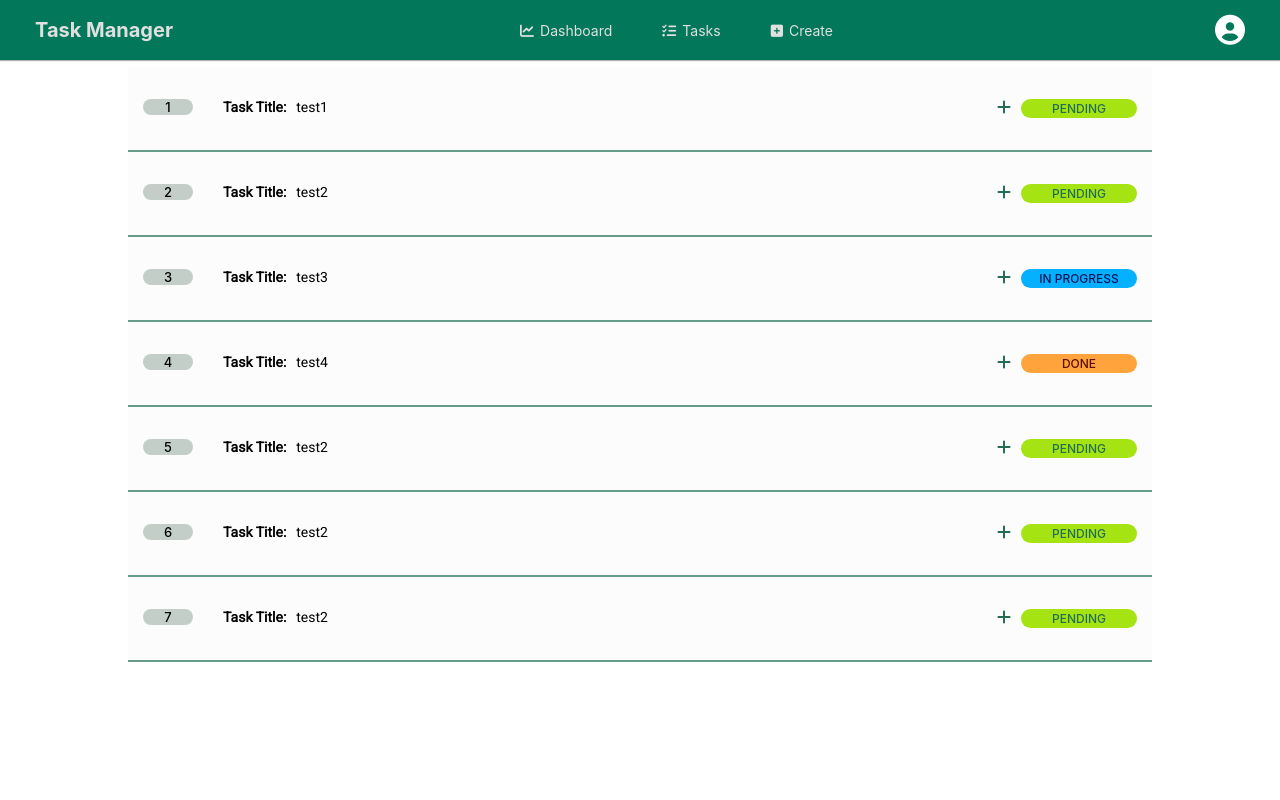
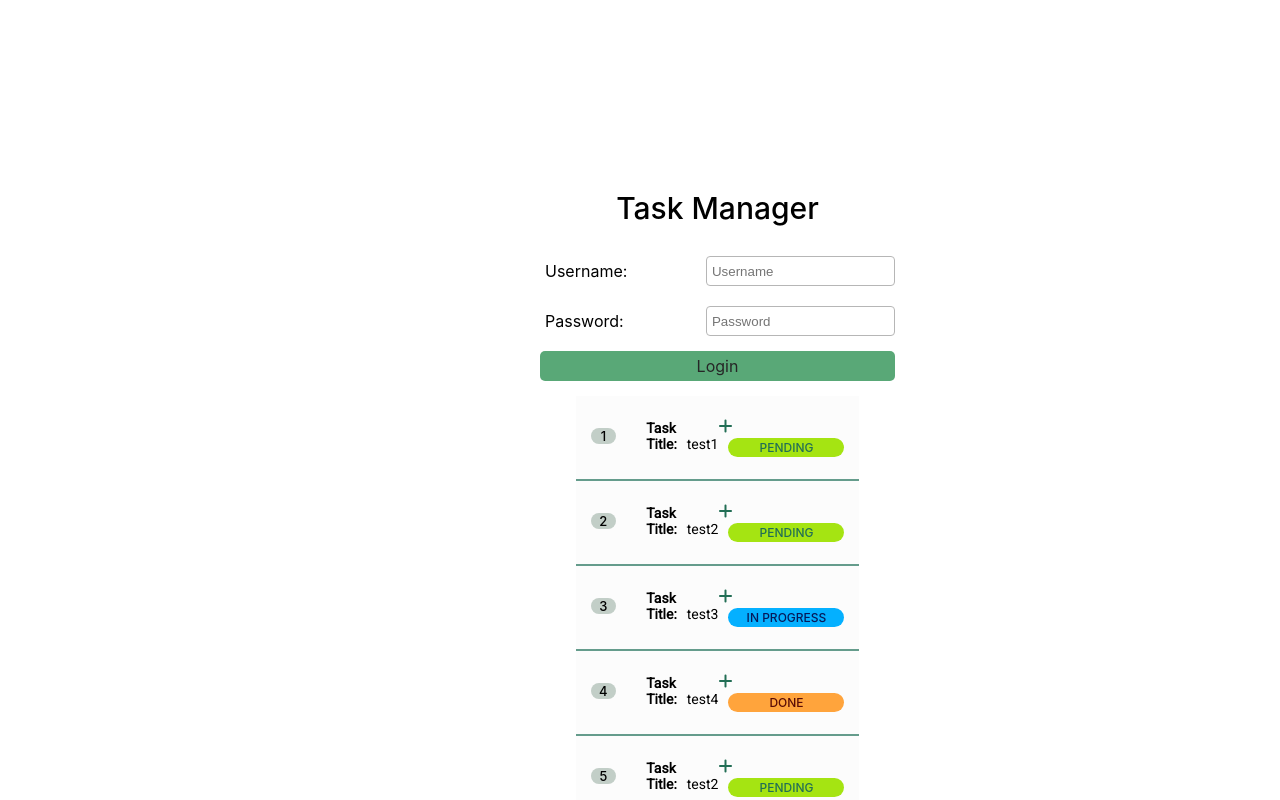
Before and after one commit to RLeDEV/task_management, a React (Create React App) app: page /tasks in a window 1280 px wide. Built offline with nearby package versions, Linux system fonts and the light colour scheme.

Commit message:
Added login component

```diff
--- a/src/App.css
+++ b/src/App.css
@@ -10,9 +10,7 @@
 .content {
   /* width: 80%; */
   position: relative;
-  top: 65px;
   margin: 0px auto;
-  z-index: -999;
 }
 
 .tasks-view {
--- a/src/App.js
+++ b/src/App.js
@@ -1,5 +1,6 @@
 import React from 'react';
 import Sidebar from './components/Navbar';
+import Login from './components/Login';
 import {BrowserRouter} from 'react-router-dom';
 import './App.css';
 
@@ -7,7 +8,8 @@ function App() {
   return (
     <div className="App">
       <BrowserRouter>
-        <Sidebar />
+        {/* <Sidebar /> */}
+        <Login />
       </BrowserRouter>
     </div>
   );
--- /dev/null
+++ b/src/components/Login/index.css
@@ -0,0 +1,64 @@
+.login-panel {
+    position: fixed;
+    top: 30%;
+    left: 50%;
+    margin-top: -50px;
+    margin-left: -100px;
+}
+
+.login-panel .title {
+    font-size: 30px;
+    font-weight: 500;
+    text-align: center;
+}
+
+.login-panel .wrapper {
+    display: flex;
+    flex-direction: column;
+    margin: 15px 0;
+    justify-content: space-between;
+}
+
+.login-panel .wrapper .username,
+.login-panel .wrapper .password {
+    padding: 5px 0 5px 0;
+    margin: 10px 0 0 0 ;
+    min-width: 250px;
+    display: flex;
+    justify-content: space-between;
+}
+
+.login-panel .wrapper input {
+    border: 1px solid rgb(182, 182, 182);
+    border-radius: 4px;
+    padding: 5px;
+    text-decoration: none;
+}
+
+.login-panel .wrapper .login-btn:hover {
+    opacity: 1;
+}
+
+.login-panel .wrapper div span {
+    padding: 5px;
+}
+
+.login-btn .login {
+    text-decoration: none;
+    color: black;
+}
+
+.login-btn {
+    padding: 5px 0 5px 0;
+    margin: 10px 0 0 0;
+    border-radius: 5px;
+    min-width: 250px;
+    text-align: center;
+    background-color: rgb(60, 153, 96);
+    opacity: 0.85;
+    cursor: pointer;
+    user-select: none;
+    -moz-user-select: none;
+    -ms-user-select: none;
+    -webkit-user-select: none;
+}
--- /dev/null
+++ b/src/components/Login/index.jsx
@@ -0,0 +1,40 @@
+import React, {Component, Fragment} from 'react';
+import {NavLink,Route,Redirect} from 'react-router-dom';
+import {AllTasks} from '../Tasks';
+import './index.css';
+
+class Login extends Component {
+
+    render() {
+        return (
+            <Fragment>
+            <div className="login-panel">
+                <div className="title">
+                    Task Manager
+                </div>
+                <div className="wrapper">
+                    <div className="username">
+                        <span>Username:</span>
+                        <input type="text" placeholder="Username" required></input>
+                    </div>
+                    <div className="password">
+                        <span>Password:</span>
+                        <input type="password" placeholder="Password" required></input>
+                    </div>
+                    <div className="login-btn">
+                            Login
+                    </div>
+                </div>
+                <div>
+                    <Route
+                        path="/tasks"
+                        component={AllTasks}
+                    />
+                </div>
+            </div>
+            </Fragment>
+        )
+    }
+}
+
+export default Login;
--- a/src/components/Navbar/index.css
+++ b/src/components/Navbar/index.css
@@ -3,7 +3,7 @@
     padding: 0;
     box-sizing: border-box;
     position: relative;
-    z-index: 1;
+    top: 0;
 }
 
 .navbar li {
@@ -16,8 +16,10 @@
     width: 100%;
     height: 60px;
     display: flex;
-    position: fixed;
-    top: 0px;
+    position: sticky;
+    top: 0;
+    width: 100%;
+    z-index: 1000;
 }
 
 .wrapper .top-navbar .top-menu {
--- a/src/components/Tasks/index.css
+++ b/src/components/Tasks/index.css
@@ -3,8 +3,8 @@
     margin: 0 auto;
 }
 
-.tasks-display:first-child {
-    border-top: 2px solid rgb(101, 156, 140);
+.tasks-display:last-child {
+    margin-bottom: 50px;
 }
 
 .task {
```
